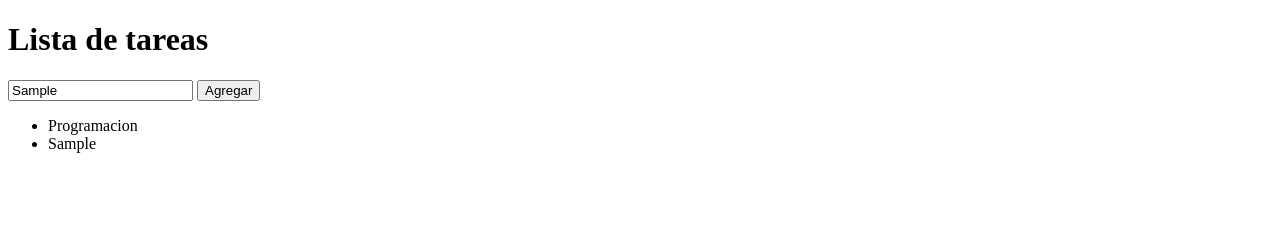
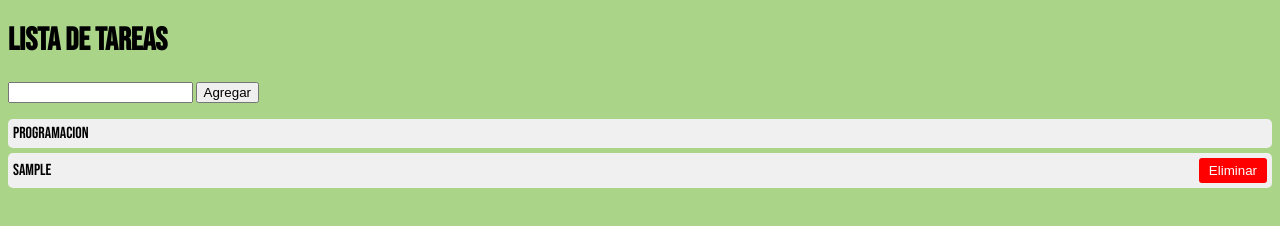
Before and after one commit to FranciscoVG410/WEB_Virtual, a plain HTML site: page js/index.html in a window 1280 px wide. Both pictures are taken after typing "Sample" into the empty fields and a click on the button "Agregar". Drawn offline with Linux system fonts and the light colour scheme.

Commit message:
webis
sheeesh

```diff
--- a/js/index.html
+++ b/js/index.html
@@ -4,6 +4,9 @@
     <meta charset="UTF-8">
     <meta name="viewport" content="width=device-width, initial-scale=1.0">
     <link rel="stylesheet" href="style.css">
+    <link rel="preconnect" href="https://fonts.googleapis.com">
+    <link rel="preconnect" href="https://fonts.gstatic.com" crossorigin>
+    <link href="https://fonts.googleapis.com/css2?family=Bebas+Neue&display=swap" rel="stylesheet">
     <title>Document</title>
 </head>
 <body>
--- a/js/scriptTreas.js
+++ b/js/scriptTreas.js
@@ -1,32 +1,39 @@
 const boton = document.getElementById("agregar");
-
 let tareas = [];
 
-boton.onclick = function(){
+boton.onclick = function () {
     agregarTarea();
+};
+
+function agregarTarea() {
+    let campo = document.getElementById("tarea");
+    let tarea = campo.value.trim(); // Elimina espacios en blanco
+
+    if (tarea === "") {
+        alert("El campo está vacío");
+        return;
     }
-
-function agregarTarea(){
-    let campo = document.getElementById("tarea");
-    let tarea = campo.value;
-    if (tarea === "" ) {
-        alert("esta vacio el campo");
-    }else{
 
     let lista = document.getElementById("lista_tareas");
     tareas.push(tarea);
+
     let li = document.createElement("li");
+    li.innerHTML = tarea;
 
-        li.innerHTML = tarea;
-        let boton_eliminar = document.createElement("button")
-        boton_eliminar.innerHTML = "Eliminar";
-        boton_eliminar.class
+    let botonEliminar = document.createElement("button");
+    botonEliminar.innerHTML = "Eliminar";
+    botonEliminar.classList.add("eliminar");
 
+    botonEliminar.onclick = function () {
+        lista.removeChild(li);
+    };
 
-        li.onclick =function(){
+    li.onclick = function () {
         li.classList.toggle("tachado");
+    };
+
+    li.appendChild(botonEliminar);
+    lista.appendChild(li);
+
+    campo.value = ""; // Limpia el campo de entrada
 }
-
-        lista.appendChild(li);
-    }
-}
--- a/js/style.css
+++ b/js/style.css
@@ -0,0 +1,38 @@
+body{
+    background-color: rgb(170, 212, 136);
+    font-family: "Bebas Neue", sans-serif;
+    font-style: normal;
+}
+ul {
+    list-style-type: none;
+    padding: 0;
+}
+
+li {
+    display: flex;
+    justify-content: space-between;
+    align-items: center;
+    padding: 5px;
+    background: #f0f0f0;
+    margin: 5px 0;
+    border-radius: 5px;
+}
+
+.tachado {
+    text-decoration: line-through;
+    color: gray;
+}
+
+.eliminar {
+    background: red;
+    color: white;
+    border: none;
+    padding: 5px 10px;
+    margin-left: 10px;
+    cursor: pointer;
+    border-radius: 3px;
+}
+
+.eliminar:hover {
+    background: darkred;
+}
```
Lines whose indentation alone changed are shown as unchanged.
